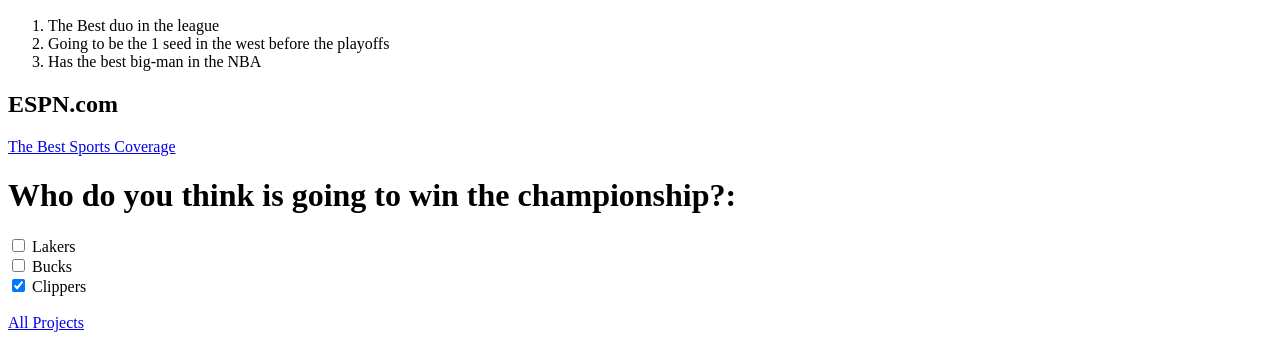
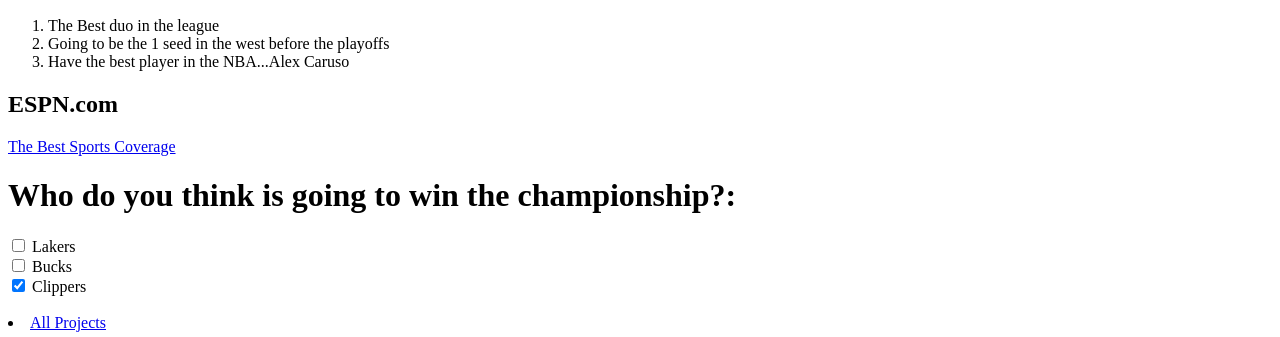
Before and after one commit to WVCS/MaxAPCSP, a plain HTML site: page index.html in a window 1280 px wide. Shown: the part 604-941 px from the top of the page. Drawn offline with Linux system fonts and the light colour scheme.

Commit message:
Update index.html

```diff
--- a/index.html
+++ b/index.html
@@ -2,11 +2,11 @@
 <html>
   <head></head>
   <body><p style="color:black; text-align:center; font-size:200%;"> Why the Lakers are going to win 2019-2020 NBA championship </p>
-<img src="https://usatftw.files.wordpress.com/2018/05/usp_nba-_playoffs-cleveland_cavaliers_at_boston_ce-2.jpg?w=1000&h=600&crop=1" height="500" width="750">
+<img src="https://cdn.vox-cdn.com/thumbor/oxKWXXIPEUr_OYuQ_5uKdaZqcsw=/0x0:5568x3712/1200x800/filters:focal(2299x624:3189x1514)/cdn.vox-cdn.com/uploads/chorus_image/image/65609529/1171559135.jpg.0.jpg" height="500" width="750">
 <ol>
   <li>The Best duo in the league</li>
   <li>Going to be the 1 seed in the west before the playoffs</li>
-  <li>Has the best big-man in the NBA</li>
+  <li>Have the best player in the NBA...Alex Caruso</li>
 </ol>
 <h2>ESPN.com</h2>
 <p><a href="https://www.espn.com/">The Best Sports Coverage</a></p>
@@ -18,6 +18,6 @@
   <input type="checkbox" name="Lakers" value="Bike"> Lakers<br>
   <input type="checkbox" name="Bucks" value="Car"> Bucks<br>
   <input type="checkbox" name="Clippers" value="Boat" checked=""> Clippers<br><br>
- <a href="Idk.html"> All Projects </a>
 
+  <li><a href="Idk.html"> All Projects </a>
   </li></form></body></html>
```
